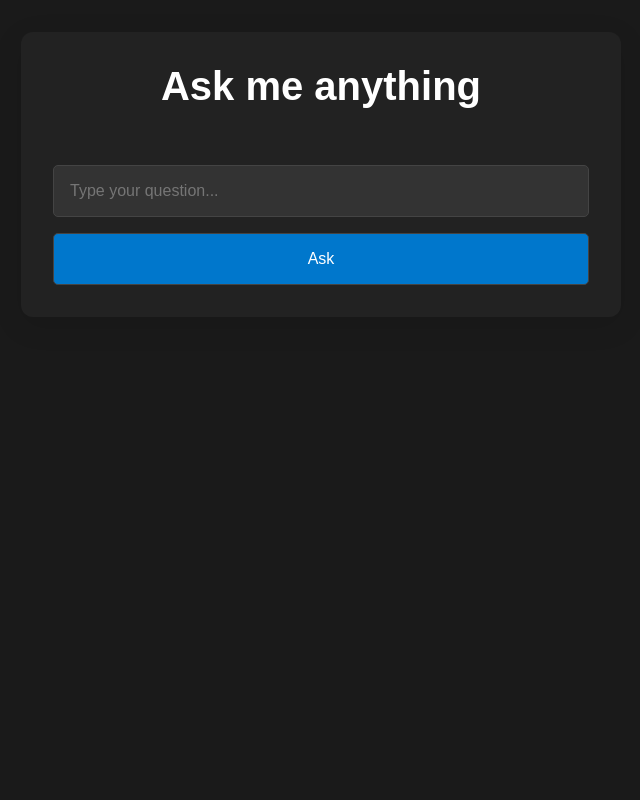
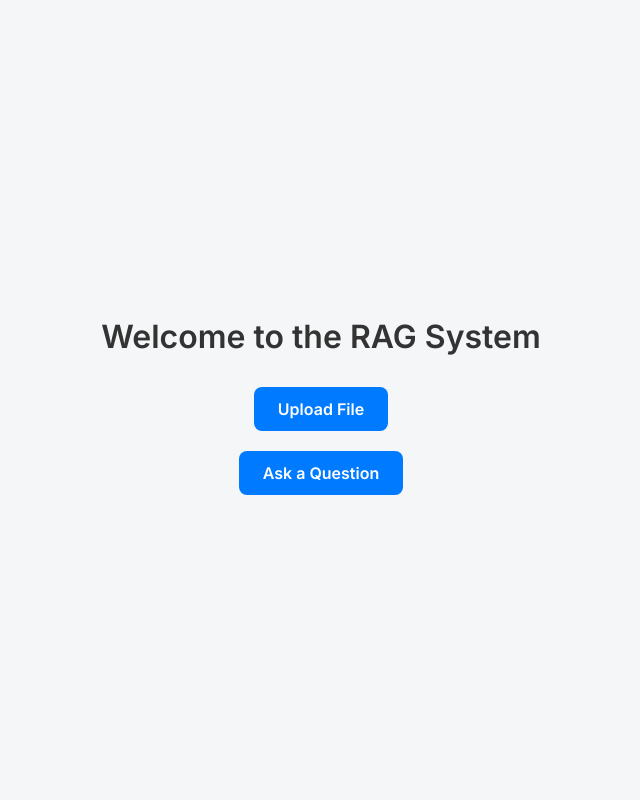
Before and after one commit to nazaninghn/smart_rag, a Django app: page / in a window 1280 px wide. Shown: the whole page, without its empty margins (319-959 px from the left). Run offline with Django 5.2, Linux system fonts and the light colour scheme.

Commit message:
uploadet new things

```diff
--- a/config/urls.py
+++ b/config/urls.py
@@ -1,7 +1,13 @@
 from django.contrib import admin
 from django.urls import path, include
+from django.conf import settings
+from django.conf.urls.static import static
 
 urlpatterns = [
     path("admin/", admin.site.urls),
     path("", include("rag.urls")),
 ]
+
+
+if settings.DEBUG:
+    urlpatterns += static(settings.MEDIA_URL, document_root=settings.MEDIA_ROOT)
--- a/rag/templates/rag/index.html
+++ b/rag/templates/rag/index.html
@@ -2,107 +2,40 @@
 <html lang="en">
 <head>
   <meta charset="UTF-8">
-  <meta name="viewport" content="width=device-width, initial-scale=1.0">
-  <title>RAG Chatbot</title>
+  <title>RAG System</title>
+  <link href="https://fonts.googleapis.com/css2?family=Inter:wght@400;600&display=swap" rel="stylesheet">
   <style>
-    /* Reset basic styles */
-    * {
+    body {
+      font-family: 'Inter', sans-serif;
+      background: #f4f6f8;
+      display: flex;
+      flex-direction: column;
+      align-items: center;
+      justify-content: center;
+      height: 100vh;
       margin: 0;
-      padding: 0;
-      box-sizing: border-box;
     }
-
-    body {
-      font-family: 'Arial', sans-serif;
-      background: #1a1a1a;
-      color: #fff;
-      padding: 2em;
+    h1 {
+      color: #333;
     }
-
-    h2 {
-      color: #fff;
-      text-align: center;
-      font-size: 2.5em;
-      margin-bottom: 1em;
+    a {
+      text-decoration: none;
+      color: white;
+      background: #007BFF;
+      padding: 12px 24px;
+      margin: 10px;
+      border-radius: 8px;
+      display: inline-block;
+      font-weight: 600;
     }
-
-    .box {
-      background: #222;
-      padding: 2em;
-      max-width: 600px;
-      margin: auto;
-      border-radius: 12px;
-      box-shadow: 0 8px 30px rgba(0, 0, 0, 0.1);
+    a:hover {
+      background: #0056b3;
     }
-
-    input, button {
-      width: 100%;
-      padding: 1em;
-      margin-top: 1em;
-      font-size: 1em;
-      border-radius: 5px;
-      border: 1px solid #444;
-      outline: none;
-      color: #fff;
-      background-color: #333;
-    }
-
-    input:focus, button:focus {
-      border-color: #0077cc;
-    }
-
-    button {
-      background-color: #0077cc;
-      color: #fff;
-      cursor: pointer;
-      transition: background-color 0.3s ease;
-    }
-
-    button:hover {
-      background-color: #005fa3;
-    }
-
-    .response {
-      background: #002b45;
-      padding: 1.5em;
-      margin-top: 1em;
-      border-radius: 10px;
-      border-left: 5px solid #0077cc;
-      font-size: 1.2em;
-      line-height: 1.5;
-    }
-
-    /* Add some stylish animation */
-    @keyframes fadeIn {
-      0% {
-        opacity: 0;
-        transform: translateY(10px);
-      }
-      100% {
-        opacity: 1;
-        transform: translateY(0);
-      }
-    }
-
-    .box {
-      animation: fadeIn 0.8s ease-out;
-    }
-
   </style>
 </head>
 <body>
-  <div class="box">
-    <h2>Ask me anything</h2>
-    <form method="post">
-      {% csrf_token %}
-      <input type="text" name="query" placeholder="Type your question..." required>
-      <button type="submit">Ask</button>
-    </form>
-    {% if answer %}
-    <div class="response">
-      {{ answer }}
-    </div>
-    {% endif %}
-  </div>
+  <h1>Welcome to the RAG System</h1>
+  <a href="/upload">Upload File</a>
+  <a href="/agent">Ask a Question</a>
 </body>
 </html>
--- a/rag/urls.py
+++ b/rag/urls.py
@@ -1,8 +1,8 @@
 from django.urls import path
-from .views import home
-from .api import RAGApi
+from .views import home, upload_file, agent_view
 
 urlpatterns = [
-    path('', home),
-    path('api/', RAGApi.as_view())
+    path("", home, name="home"),
+    path("upload/", upload_file, name="upload"),
+    path("agent/", agent_view, name="agent"),
 ]
--- a/rag/views.py
+++ b/rag/views.py
@@ -1,6 +1,12 @@
+
+import os
+from django.core.files.storage import default_storage
 from django.shortcuts import render
+from .vector_builder import build_vectorstore_from_file
+from .agent_engine import run_agent
 from .rag_engine import get_answer_with_memory
 
+# View for home page where user can ask questions
 def home(request):
     answer = None
     if request.method == "POST":
@@ -11,3 +17,30 @@ def home(request):
             except Exception as e:
                 answer = f"Error: {str(e)}"
     return render(request, "rag/index.html", {"answer": answer})
+
+# View for file upload and vectorstore creation
+def upload_file(request):
+    message = ""
+    if request.method == "POST":
+        uploaded_file = request.FILES.get("document")
+        if uploaded_file:
+            filename = default_storage.save(f"temp/{uploaded_file.name}", uploaded_file)
+            filepath = os.path.join("media", filename)
+            try:
+                build_vectorstore_from_file(filepath)
+                message = "✅ Vectorstore created successfully!"
+            except Exception as e:
+                message = f"❌ Error: {str(e)}"
+    return render(request, "rag/upload.html", {"message": message})
+
+# View to handle questions using the agent
+def agent_view(request):
+    result = None
+    if request.method == "POST":
+        query = request.POST.get("query")
+        if query:
+            try:
+                result = run_agent(query)
+            except Exception as e:
+                result = f"❌ Error: {str(e)}"
+    return render(request, "rag/agent.html", {"result": result})
--- /dev/null
+++ b/sample.txt
@@ -0,0 +1 @@
+The capital of France is Paris. The Eiffel Tower is one of its landmarks.
```
Also changed, not shown: config/settings.py (+17 -45 lines), rag/agent_engine.py (added, +42 -0 lines), rag/build_vectorstore.py (deleted, +0 -19 lines), rag/templates/rag/agent.html (added, +67 -0 lines), rag/templates/rag/upload.html (added, +49 -0 lines), rag/vector_builder.py (added, +29 -0 lines), rag/vectorstore.py (added, +26 -0 lines), 1 other file.
